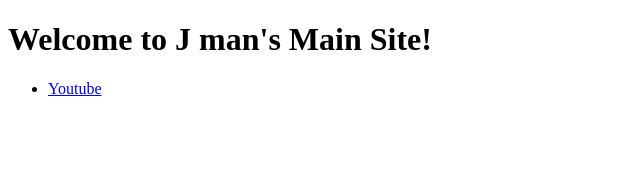
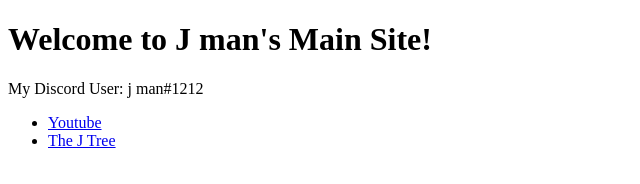
Before and after one commit to realjman/realjman.github.io, a plain HTML site: page index.html in a window 1280 px wide. Shown: the whole page, without its empty margins (0-640 px from the left). Drawn offline with Linux system fonts and the light colour scheme.

Commit message:
Update index.html

```diff
--- a/index.html
+++ b/index.html
@@ -8,11 +8,10 @@
 </head>
 <body>
     <h1>Welcome to J man's Main Site!</h1>
+    <p>My Discord User: j man#1212</p>
     <ul>
     <li><a href="https://www.youtube.com/channel/UC2iU2m1IJnPbA49jf2j1p6A">Youtube</a></li>
+    <li><a href="https://realjman.github.io/The-J-Tree/">The J Tree</a></li>
     </ul>
-    <script>
-        document.getElementById("demo").innerHTML = "Hello JavaScript";
-    </script>
 </body>
 </html>
```
